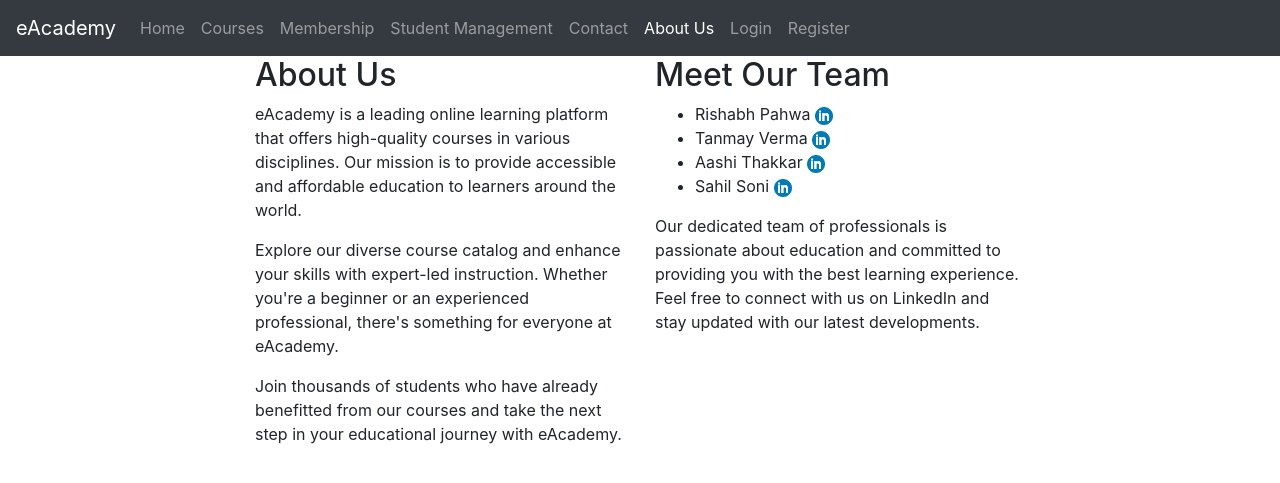
After one commit to r1shabhpahwa/eAcademy, a Django app: page /aboutus/ in a window 1280 px wide. The commit adds this page. Shown: the top 483 px of the page. Run offline with Django 4.2, Linux system fonts and the light colour scheme; some libraries are stand-ins or nearby versions.

Commit message:
New About page, course page cleanup etc

```diff
--- a/eAcademy/settings.py
+++ b/eAcademy/settings.py
@@ -11,6 +11,7 @@ https://docs.djangoproject.com/en/4.2/ref/settings/
 """
 
 from pathlib import Path
+import os
 
 # Build paths inside the project like this: BASE_DIR / 'subdir'.
 BASE_DIR = Path(__file__).resolve().parent.parent
@@ -118,7 +119,6 @@ USE_TZ = True
 # https://docs.djangoproject.com/en/4.2/howto/static-files/
 
 STATIC_URL = 'static/'
-STATICFILES_DIRS = [BASE_DIR / "static"]
 
 # Default primary key field type
 # https://docs.djangoproject.com/en/4.2/ref/settings/#default-auto-field
--- a/eAcademy/urls.py
+++ b/eAcademy/urls.py
@@ -16,8 +16,12 @@ Including another URLconf
 """
 from django.contrib import admin
 from django.urls import path, include
+from django.conf import settings
+from django.conf.urls.static import static
 
 urlpatterns = [
     path('admin/', admin.site.urls),
     path('', include('eAcademyApp.urls')),
 ]
+
+urlpatterns += static(settings.MEDIA_URL, document_root=settings.MEDIA_ROOT)
--- a/eAcademyApp/models.py
+++ b/eAcademyApp/models.py
@@ -58,3 +58,6 @@ class Student(models.Model):
 
     def __str__(self):
         return self.user.username
+
+    def isteacher(self):
+        return self.user_type == 'professor'
--- a/eAcademyApp/urls.py
+++ b/eAcademyApp/urls.py
@@ -1,4 +1,6 @@
 from django.urls import path
+from django.conf import settings
+from django.conf.urls.static import static
 from . import views
 
 app_name = 'eAcademyApp'
@@ -12,7 +14,9 @@ urlpatterns = [
     path('courses/create/', views.create_course, name='create_course'),
     path('membership/', views.membership_view, name='membership'),
     path('contact/', views.contact, name='contact'),
+    path('aboutus/', views.aboutus, name='aboutus'),
     path('student/', views.student_list, name='student_list'),
-    path('upgrade/<str:membership_type>/', views.upgrade_view, name='upgrade')
+    path('upgrade/<str:membership_type>/', views.upgrade_view, name='upgrade'),
+    path('course_files/<path:file_name>/', views.serve_course_file, name='serve_course_file'),
 
 ]
--- a/eAcademyApp/views.py
+++ b/eAcademyApp/views.py
@@ -2,11 +2,12 @@ from django.conf import settings
 from django.contrib import messages
 from django.contrib.auth import login, authenticate, logout
 from django.contrib.auth.decorators import login_required
+from django.http import HttpResponse
 from django.shortcuts import render, redirect
 from django.conf import settings
 from django.urls import reverse
 import stripe
-
+import os
 
 from .forms import ExtendedUserCreationForm, CourseForm
 from .models import Membership, Course, Student, User
@@ -90,6 +91,7 @@ def course_list(request):
     courses = Course.objects.all()
     return render(request, 'course.html', {'courses': courses})
 
+
 def contact(request):
     if request.method == 'POST':
         name = request.POST['name']
@@ -101,15 +103,13 @@ def contact(request):
     return render(request, 'contact.html')
 
 
-
-
 @login_required
 def create_course(request):
     if request.method == 'POST':
         form = CourseForm(request.POST, request.FILES)
         if form.is_valid():
             form.save()
-            return redirect('course_list')
+            return redirect('eAcademyApp:course_list')
     else:
         form = CourseForm()
     return render(request, 'create_course.html', {'form': form})
@@ -187,6 +187,24 @@ def upgrade_view(request, membership_type):
 
     return redirect(reverse('eAcademyApp:membership'))
 
+
 def student_list(request):
     students = Student.objects.filter(user__student__user_type='student')
     return render(request, 'student_list.html', {'students': students})
+
+
+def aboutus(request):
+    return render(request, 'aboutus.html')
+
+
+def serve_course_file(request, file_name):
+    file_path = os.path.join('course_files', file_name)
+
+    if os.path.exists(file_path):
+        with open(file_path, 'rb') as file:
+            response = HttpResponse(file.read(),
+                                    content_type='application/pdf')  # Adjust content_type accordingly for different file types
+            response['Content-Disposition'] = f'inline; filename="{file_name}"'
+            return response
+    else:
+        return HttpResponse("File not found", status=404)
--- /dev/null
+++ b/templates/aboutus.html
@@ -0,0 +1,26 @@
+{% extends 'base.html' %}
+
+{% load static %}
+
+{% block content %}
+<div class="container">
+    <div class="row">
+            <div class="col-md-6">
+                <h2>About Us</h2>
+                <p>eAcademy is a leading online learning platform that offers high-quality courses in various disciplines. Our mission is to provide accessible and affordable education to learners around the world.</p>
+                <p>Explore our diverse course catalog and enhance your skills with expert-led instruction. Whether you're a beginner or an experienced professional, there's something for everyone at eAcademy.</p>
+                <p>Join thousands of students who have already benefitted from our courses and take the next step in your educational journey with eAcademy.</p>
+            </div>
+            <div class="col-md-6">
+                <h2>Meet Our Team</h2>
+                <ul>
+                    <li>Rishabh Pahwa <a href="https://www.linkedin.com/in/rishabh-pahwa"><img src="{% static 'eAcademyApp/linkedin.png' %}" alt="LinkedIn" class="linkedin-icon"></a></li>
+                    <li>Tanmay Verma <a href="https://www.linkedin.com/in/tanmayverma24"><img src="{% static 'eAcademyApp/linkedin.png' %}" alt="LinkedIn" class="linkedin-icon"></a></li>
+                    <li>Aashi Thakkar <a href="https://www.linkedin.com/in/aashithakkar29"><img src="{% static 'eAcademyApp/linkedin.png' %}" alt="LinkedIn" class="linkedin-icon"></a></li>
+                    <li>Sahil Soni <a href="https://www.linkedin.com/in/lialh4"><img src="{% static 'eAcademyApp/linkedin.png' %}" alt="LinkedIn" class="linkedin-icon"></a></li>
+                </ul>
+                <p>Our dedicated team of professionals is passionate about education and committed to providing you with the best learning experience. Feel free to connect with us on LinkedIn and stay updated with our latest developments.</p>
+            </div>
+        </div>
+</div>
+{% endblock %}
--- a/templates/base.html
+++ b/templates/base.html
@@ -30,6 +30,9 @@
                 </li>
                 <li class="nav-item {% if request.path == '/contact/' %}active{% endif %}">
                     <a class="nav-link" href="/contact/">Contact</a>
+                </li>
+                <li class="nav-item {% if request.path == '/aboutus/' %}active{% endif %}">
+                    <a class="nav-link" href="/aboutus/">About Us</a>
                 </li>
                 {% if request.user.is_authenticated %}
                     <li class="nav-item">
```
Also changed, not shown: templates/course.html (+8 -26 lines), templates/homepage.html (+1 -20 lines), db.sqlite3.
